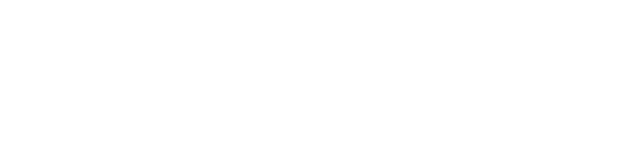
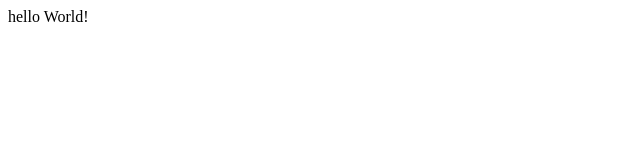
Before and after one commit to moneshapb/test-git, a plain HTML site: page index.html in a window 1280 px wide. Shown: the whole page, without its empty margins (0-640 px from the left). Drawn offline with Linux system fonts and the light colour scheme.

Commit message:
added text

```diff
--- a/index.html
+++ b/index.html
@@ -7,6 +7,6 @@
     <title>Document</title>
 </head>
 <body>
-
+    hello World!
 </body>
 </html>
```
